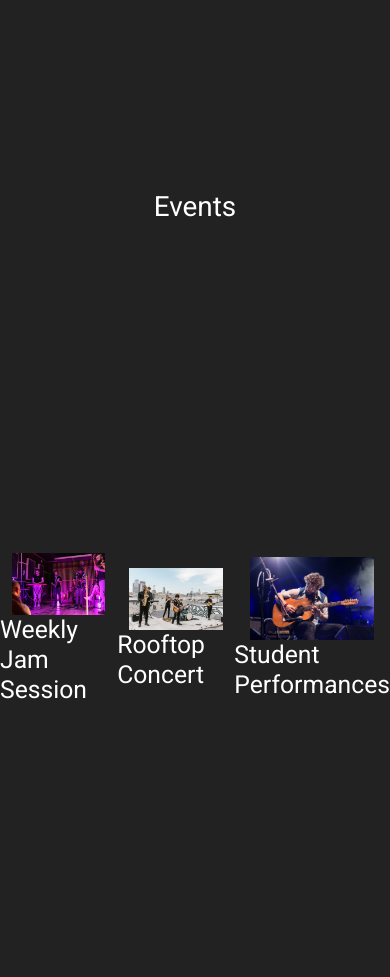
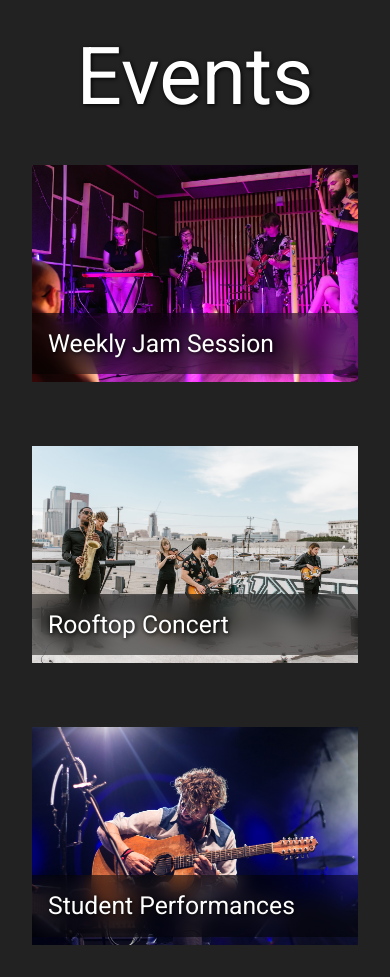
Before and after one commit to ColinJhEdwards/murphy-music-school, a React (Create React App) app: page / in a window 390 px wide. Shown: the part 3960-4937 px from the top of the page. Before the commit the page ends 4833 px from the top, so only its background shows below. Built offline with nearby package versions, Linux system fonts and the light colour scheme.

Commit message:
made it so title on events card has a blurred background making it easier to read, also added some media queries for cards displaying in a column on smaller devides

```diff
--- a/src/components/EventCard.js
+++ b/src/components/EventCard.js
@@ -4,10 +4,12 @@ import { motion } from "framer-motion";
 
 const EventCard = ({ name, img }) => {
   return (
-    <StyledCard>
-      <img src={img} alt={name} />
-      <h2>{name}</h2>
-    </StyledCard>
+    <Hide>
+      <StyledCard>
+        <img src={img} alt={name} />
+        <h2>{name}</h2>
+      </StyledCard>
+    </Hide>
   );
 };
 
@@ -16,11 +18,37 @@ const StyledCard = styled(motion.div)`
   flex-direction: column;
   justify-content: center;
   align-items: center;
+  position: relative;
+  margin: 2rem;
+  transition: all ease 0.5s;
+  cursor: pointer;
+  &:hover {
+    box-shadow: 0px 0px 20px #0065f3;
+  }
   img {
-    width: 80%;
+    width: 100%;
   }
+
   h2 {
+    text-shadow: 1px 1px 4px black;
+    position: absolute;
+    bottom: 0;
+    left: 0;
+    padding: 1rem;
+    width: 100%;
+    background: rgba(0, 0, 0, 0.5);
+    @supports (backdrop-filter: blur(10px)) or
+      (--webkit-backdrop-filter: blur(10px)) {
+      & {
+        background-color: rgba(0, 0, 0, 0.5);
+        backdrop-filter: blur(10px);
+      }
+    }
   }
 `;
 
+const Hide = styled(motion.div)`
+  overflow: hidden;
+`;
+
 export default EventCard;
--- a/src/components/Events.js
+++ b/src/components/Events.js
@@ -26,8 +26,21 @@ const StyledEvents = styled(motion.div)`
   flex-direction: column;
   justify-content: space-around;
   align-items: center;
+  .title {
+    h1 {
+      font-size: 5rem;
+      text-shadow: 1px 1px 4px black;
+    }
+  }
   .cards {
     display: flex;
+  }
+  @media (max-width: 1024px) {
+    .cards {
+      flex-direction: column;
+      align-items: center;
+      justify-content: center;
+    }
   }
 `;
 
```
